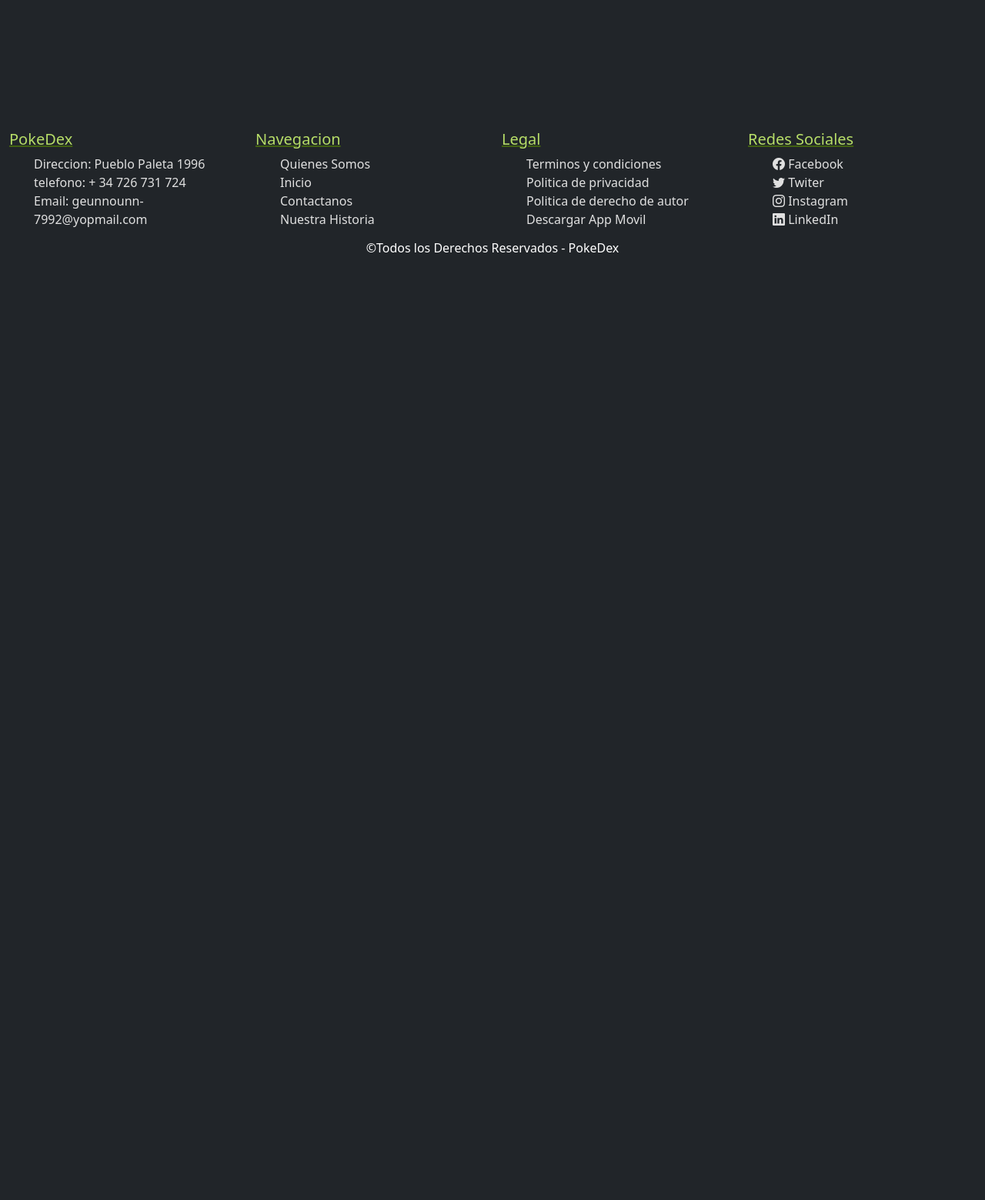
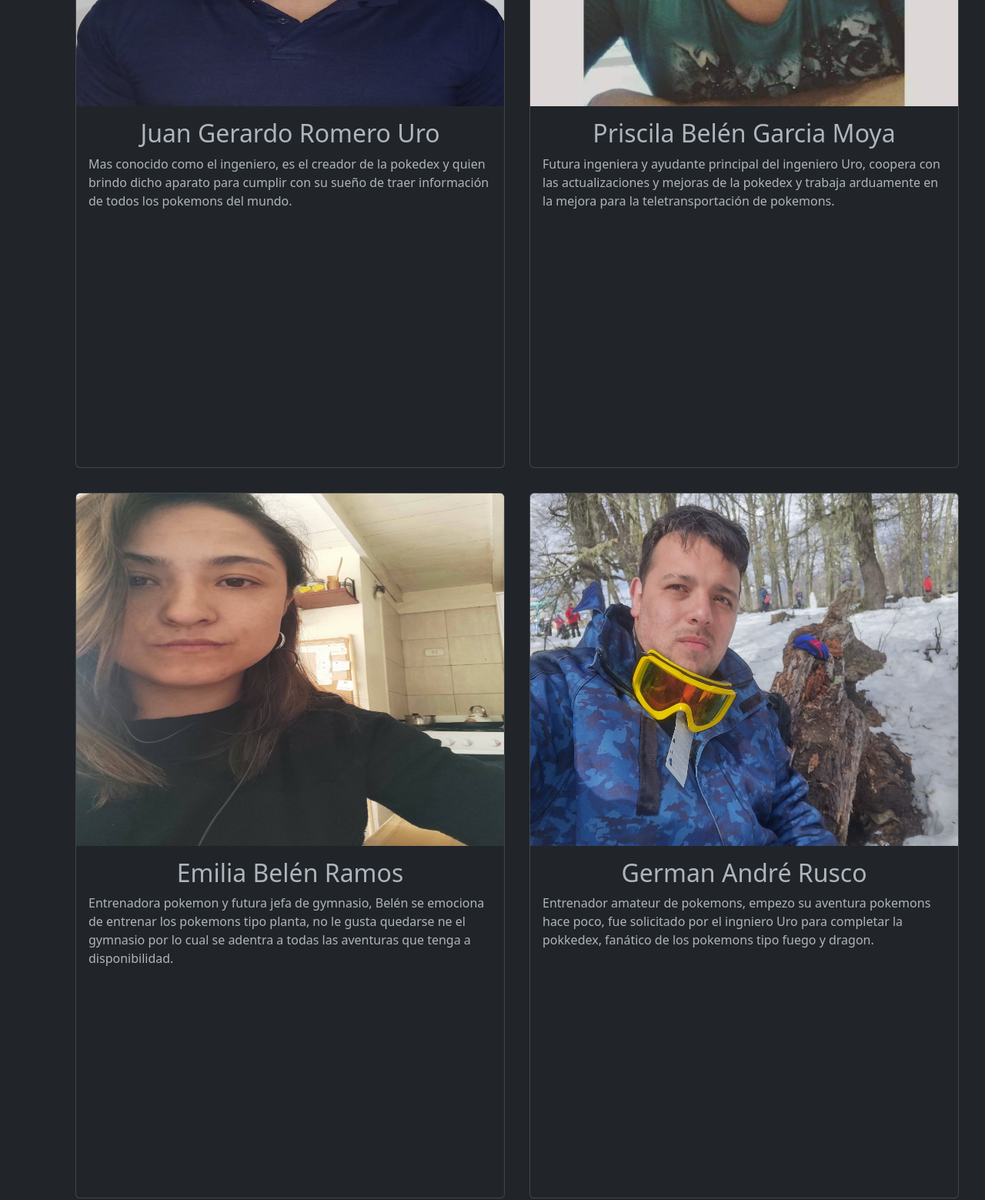
Before and after one commit to priscilabgmoya/PokeDexRolling, a plain HTML site: page page/quienesSomos.html in a window 1280 px wide. Shown: the part 460-2019 px from the top of the page at 77% size. Before the commit the page ends 800 px from the top, so only its background shows below. Drawn offline with nearby package versions, Linux system fonts and the light colour scheme.

Commit message:
Se agrego información a la página de Acerca de Nosotros, se realizo una clase para las imagenes de quienes somos y se agrego información de cada uno de los integrantes.

```diff
--- a/css/styles.css
+++ b/css/styles.css
@@ -111,3 +111,14 @@ main {
   }
 }
 /*================== FIN Gerardo =================================*/
+/*================== German ===================================*/
+.imgCardAcercaNosotros{
+  width: 100%;
+  height: 50%;
+}
+
+.tamañoCardBody{
+  height: 20rem;
+}
+
+/*================== FIN German =================================*/
--- a/page/quienesSomos.html
+++ b/page/quienesSomos.html
@@ -14,8 +14,42 @@
 </head>
 <body>
     <header></header>
-    <main>
-
+    <main class="container">
+        <h1 class="text-center">¿Quienes somos?</h1>
+        <p>Somos un grupo de programadores con el sueño de poder completar la pokedex con los mas de 600 pokemons que existen en este mundo.</p>
+        <hr>
+        <section class="d-flex">
+            <article class="card col-lg-6 m-3">
+                <img src="../img/Acerca de nosotros/gerardo.jfif" class="card-img-top imgCardAcercaNosotros" alt="Geraro Uro">
+                <div class="card-body">
+                    <h2 class="text-center card-title">Juan Gerardo Romero Uro</h2>
+                  <p class="card-text">Mas conocido como el ingeniero, es el creador de la pokedex y quien brindo dicho aparato para cumplir con su sueño de traer información de todos los pokemons del mundo.</p>
+                </div>
+            </article>
+            <article class="card col-lg-6 m-3">
+                <img src="../img/Acerca de nosotros/priscila.jfif" class="card-img-top imgCardAcercaNosotros" alt="Priscila Garcia">
+                <div class="card-body">
+                    <h2 class="text-center card-title">Priscila Belén Garcia Moya</h2>
+                  <p class="card-text">Futura ingeniera y ayudante principal del ingeniero Uro, coopera con las actualizaciones y mejoras de la pokedex y trabaja arduamente en la mejora para la teletransportación de pokemons. </p>
+                </div>
+            </article>
+        </section>
+        <section class="d-flex">
+            <article class="card col-lg-6 m-3">
+                <img src="../img/Acerca de nosotros/emilia.jfif" class="card-img-top imgCardAcercaNosotros" alt="Emilia Ramos">
+                <div class="card-body">
+                    <h2 class="text-center card-title">Emilia Belén Ramos</h2>
+                  <p class="card-text">Entrenadora pokemon y futura jefa de gymnasio, Belén se emociona de entrenar los pokemons tipo planta, no le gusta quedarse ne el gymnasio por lo cual se adentra a todas las aventuras que tenga a disponibilidad.</p>
+                </div>
+            </article>
+            <article class="card col-lg-6 m-3">
+                <img src="../img/Acerca de nosotros/german.jpg" class="card-img-top imgCardAcercaNosotros" alt="German Rusco">
+                <div class="card-body">
+                    <h2 class="text-center card-title">German André Rusco</h2>
+                  <p class="card-text">Entrenador amateur de pokemons, empezo su aventura pokemons hace poco, fue solicitado por el ingniero Uro para completar la pokkedex, fanático de los pokemons tipo fuego y dragon.</p>
+                </div>
+            </article>
+        </section>
     </main>
     <footer>
         <section class="container-fluid">
```
Also changed, not shown: img/Acerca de nosotros/emilia.jfif (added), img/Acerca de nosotros/gerardo.jfif (added), img/Acerca de nosotros/german.jpg (added), img/Acerca de nosotros/priscila.jfif (added).
